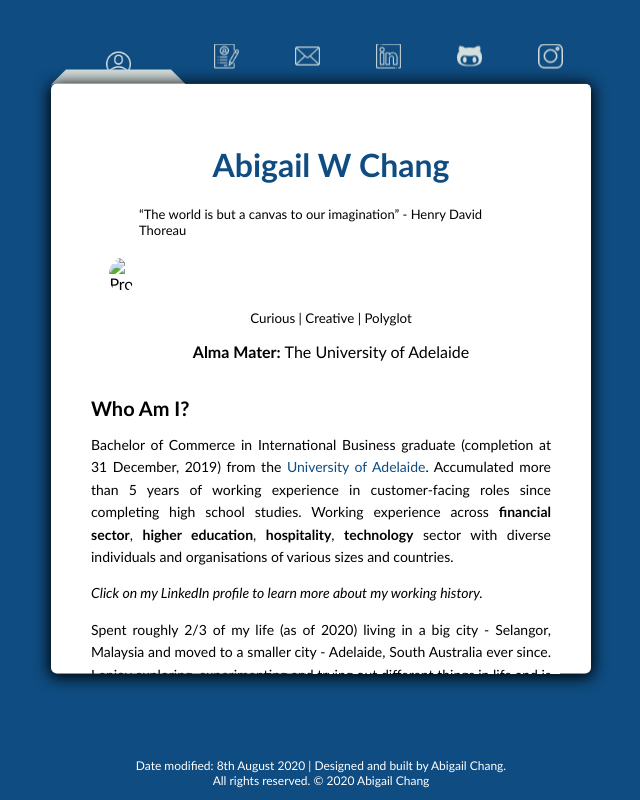
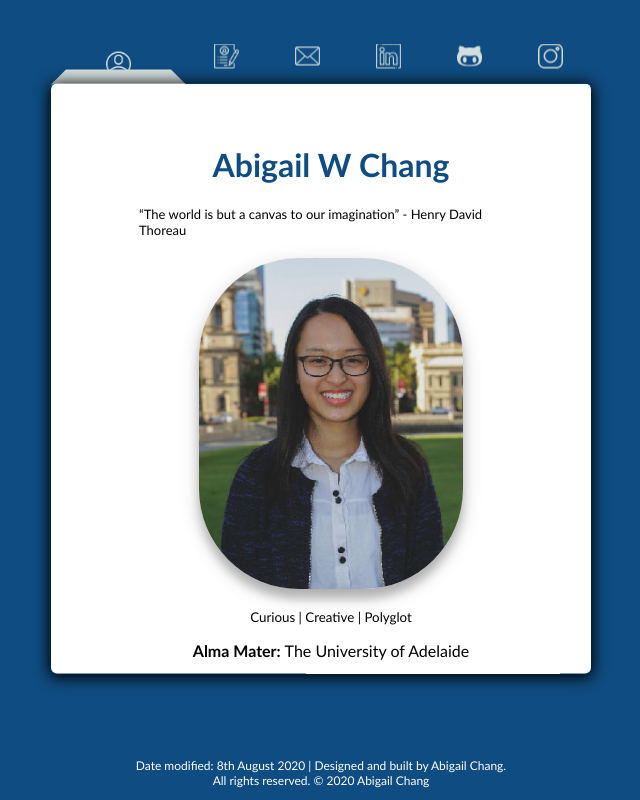
Before and after one commit to abigailchang/abigailchang.github.io, a plain HTML site: page index.html in a window 1280 px wide. Shown: the whole page, without its empty margins (319-959 px from the left). Drawn offline with Linux system fonts and the light colour scheme; a web font is replaced by a local one.

Commit message:
Update website design

```diff
--- a/index.html
+++ b/index.html
@@ -1,3 +1,12 @@
+<!--
+Reference
+Tabs: https://codepen.io/burntcustard/pen/PwGgJz?editors=1100
+HTML Form to Spreadsheeet: https://ordrespontane.blogspot.com/2018/01/html-form-to-google-sheet.html
+-->
+
+
+<!-- Need to change Profile img and LinkedIn url -->
+
 <!DOCTYPE html>
 <html lang="en">
 <head>
@@ -26,7 +35,7 @@
 <div class="page">
  <div class="page-body">
   <div class="main-page-body-content">
-      <!-- Page Content -->
+   <!-- Page Content -->
    <div class="tabs">
     <input type="radio" id="r1" name="t" checked="checked"/> <!-- Profile -->
     <label for="r1">
@@ -41,7 +50,7 @@
       <div id="quote"><q>The world is but a canvas to our imagination</q> - Henry David Thoreau</div>
       <div class="description-intro">
        <div class="profile-img">
-        <img src='assets/profile.jpg' alt="Profile"/>
+        <img src="assets/profile.jpg" alt="Profile"/>
        </div>
        <div class="center-description">
     	<sub> Curious | Creative | Polyglot</sub>
@@ -56,7 +65,7 @@
 
         <p>Spent roughly 2/3 of my life (as of 2020) living in a big city - Selangor, Malaysia and moved to a smaller city - Adelaide, South Australia ever since. I enjoy exploring, experimenting and trying out different things in life and is always chasing the next adventure.</p>
 
-        <p>Actively open to new opportunities anywhere (based in Adelaide but able to relocate)</p>
+        <p>Actively open to new opportunities anywhere (based in Adelaide but able to relocate).</p>
         <br/>
         <b id="heading-style">What are my abilities?</b><br/><br/>
         <b>Soft Skills</b><br/>
@@ -96,6 +105,17 @@
       <form id="rform" method="POST" action="https://script.google.com/macros/s/AKfycbxiU1pS8-dTeYWZlg2YU2dDyXxkwMKpTBNylVcn2IS2LS8gq9g/exec">
       <h3>Resume Request</h3>
       <p>I will tailor my resume and other supporting documentation asked to your request.</p>
+          <!--<div class="row">
+              <label for="title">Title</label>
+              <select id="title">
+                  <option value='0'></option>
+                  <option value="1">Miss</option>
+                  <option value="2">Ms</option>
+                  <option value="3">Mrs</option>
+                  <option value="4">Mr</option>
+              </select>
+          </div>
+          -->
        <div class="row">
         <label for="name">Name*</label>
         <input type="text" id="name" name="name" placeholder="Your name" required/><br>
--- a/styles.css
+++ b/styles.css
@@ -123,11 +123,14 @@ label img:hover{
 
 .profile-img {
   text-align: center;
+  width:100%;
+
   }
 
 .profile-img img {
-  max-width: 40%;
-  border-radius: 100%;
+  max-width: 55%;
+  border-radius: 100px 100px;
+  box-shadow: 0 10px 10px 0 rgba(0, 0, 0, 0.2), 0 6px 20px 0 rgba(0, 0, 0, 0.19);
 }
 
 .profile-img:hover {
```
Also changed, not shown: assets/profile.jpg (added), 2 other files.
